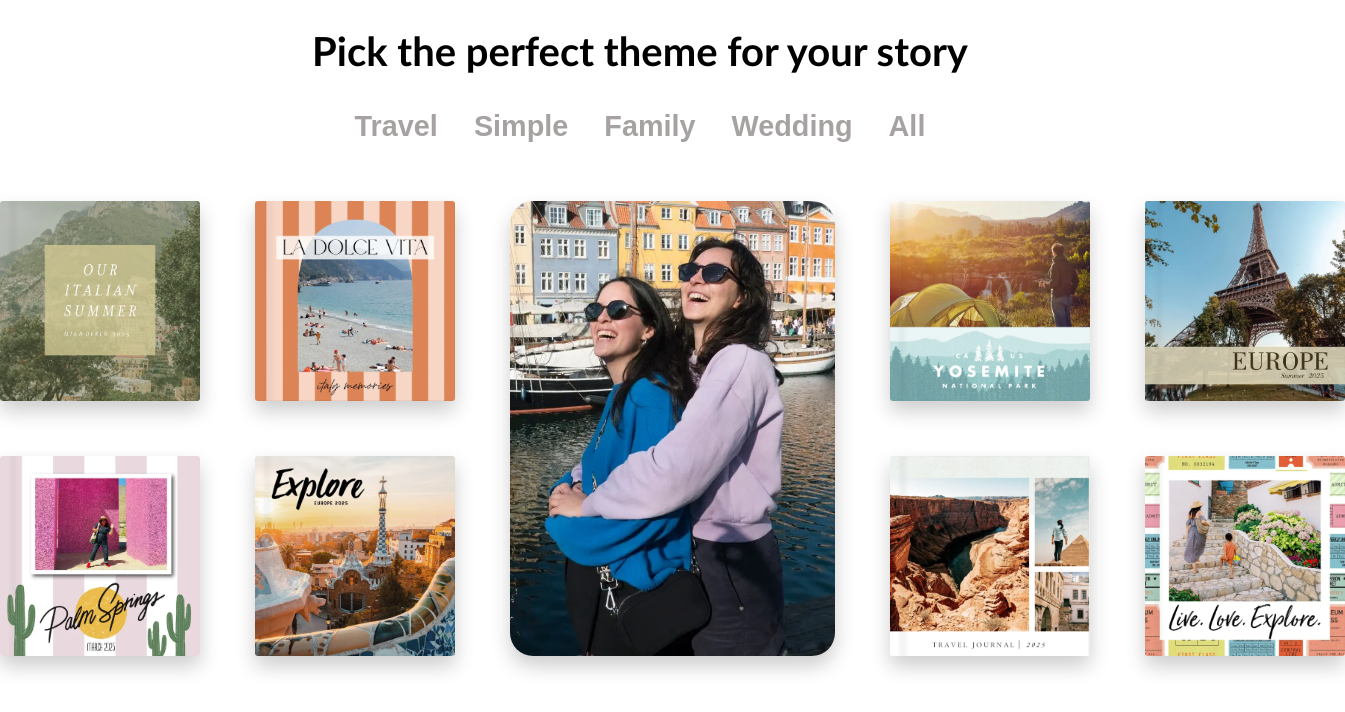
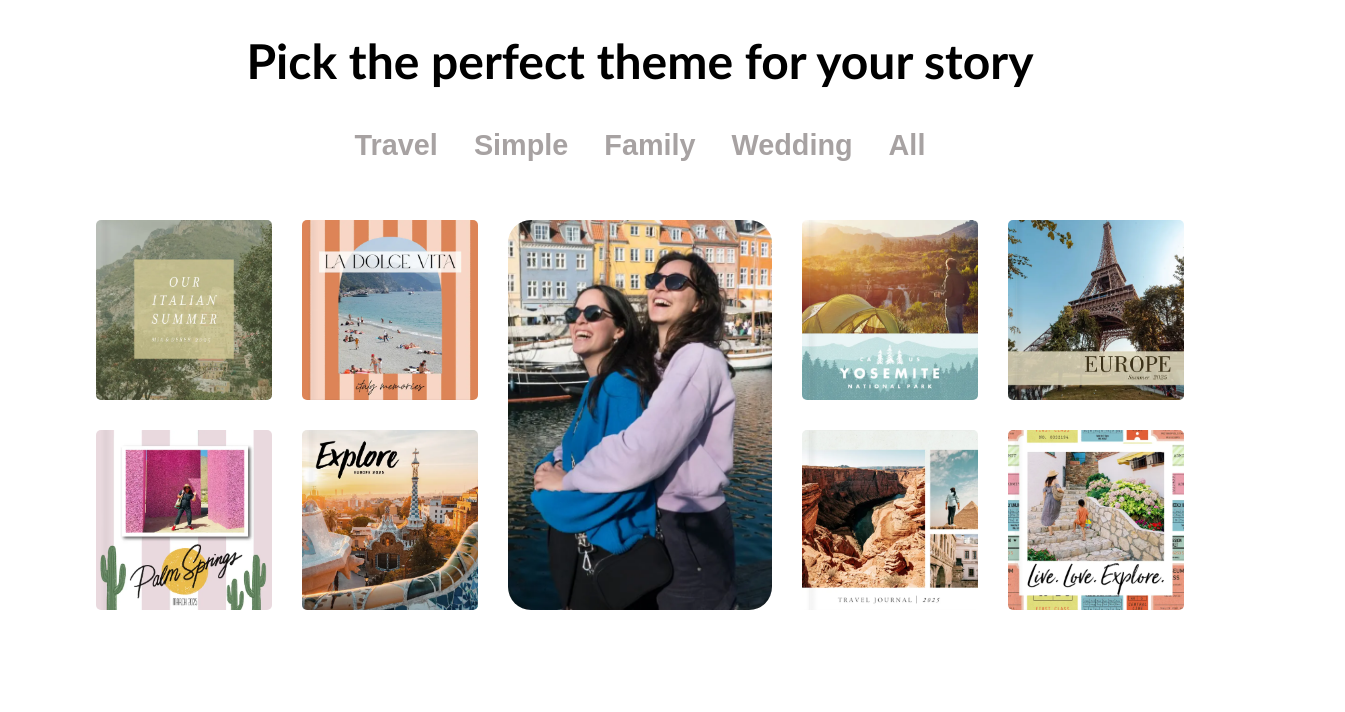
Before and after one commit to Viki-Talim/Homework-HTML, a plain HTML site: page html-grid/index.html in a window 1280 px wide. Shown: the whole page, 1345 px wide, since content can reach past the window. Drawn offline with Linux system fonts and the light colour scheme.

Commit message:
using media queries

```diff
--- a/html-grid/style.css
+++ b/html-grid/style.css
@@ -1,5 +1,6 @@
 body {
-  font-family:'Trebuchet MS', 'Lucida Sans Unicode', 'Lucida Grande', 'Lucida Sans', Arial, sans-serif;
+  font-family: "Trebuchet MS", "Lucida Sans Unicode", "Lucida Grande",
+    "Lucida Sans", Arial, sans-serif;
   margin: 0;
   background-color: white;
 }
@@ -48,12 +49,13 @@ body {
 /* grid layout */
 .grid {
   display: grid;
-  grid-template-rows: 200px 200px 325px 200px 200px;
-  grid-template-columns: 200px 200px 325px 200px 200px;
-  width: fit-content;
+
+  grid-template-columns: 1fr 1fr 1.5fr 1fr 1fr;
+  grid-template-rows: 200px 200px;
+
   padding: 50px 0;
   margin: 0 auto;
-  gap: 55px;
+  gap: 30px;
 }
 
 .grid-item,
@@ -61,40 +63,95 @@ body {
   position: relative;
   display: flex;
   justify-content: center;
+  /* object-fit: cover; */
+  overflow: hidden;
 
-  box-shadow: 0 10px 20px rgba(0, 0, 0, 0.2);
-  overflow: hidden;
 }
 .grid-item-middle {
   border-radius: 23px;
   grid-row: 1 / span 2;
   grid-column: 3;
+
 }
-
 
 .grid-item {
   cursor: pointer;
   transition: 0.4s;
-  border-radius: 3px;
+  border-radius: 5px;
+
+}
+.grid-item img,
+.grid-item-middle img {
+width: 100%;
+    height: 100%;
+    object-fit: cover;
+        display: block;
 }
 .grid-item:hover {
   transform: scale(1.2);
   z-index: 2;
 }
-@media screen and (max-width: 600px) {
+
+@media screen and (min-width: 600px) {
+  .title {
+    font-size: 2rem;
+  }
+  .buttons {
+    font-size: 1.5rem;
+  }
+
   .grid {
-    grid-template-columns: 1fr;
-    grid-template-rows: auto;
+    grid-template-rows: 100px 100px;
+    grid-template-columns: 1fr 1fr 1.5fr 1fr 1fr;
+
     gap: 20px;
-    width: 100%;
-    padding: 20px;
-  }
-  .grid-item-middle {
-    grid-row: auto;
-    grid-column: auto;
-  }
-  .grid-item:hover {
-    transform: none;
-    z-index: auto;
+    width: fit-content;
   }
 }
+
+@media screen and (min-width: 768px) {
+  .title {
+    font-size: 2.5rem;
+  }
+  .grid {
+    grid-template-rows: 140px 140px;
+    grid-template-columns: 1fr 1fr 1.5fr 1fr 1fr;
+
+    gap: 30px;
+    width: 90%;
+  }
+}
+
+@media screen and (min-width: 992px) {
+  .title {
+    font-size: 3rem;
+  }
+  .grid {
+    grid-template-rows: 180px 180px;
+    grid-template-columns: 1fr 1fr 1.5fr 1fr 1fr;
+    gap: 30px;
+    width: 85%;
+    max-width: 1400px;
+    margin: 0 auto;
+  }
+
+  .grid-item-middle {
+    grid-row: 1 / span 2;
+    grid-column: 3;
+  }
+}
+
+@media screen and(min-width: 1200px) {
+  .title {
+    font-size: 4rem;
+  }
+  .grid {
+    grid-template-rows: 200px 200px;
+
+    grid-template-columns: 1fr 1fr 1.5fr 1fr 1fr;
+    gap: 30px;
+    object-fit: cover;
+    width: 100%;
+    margin: 0 auto;
+  }
+}
```
